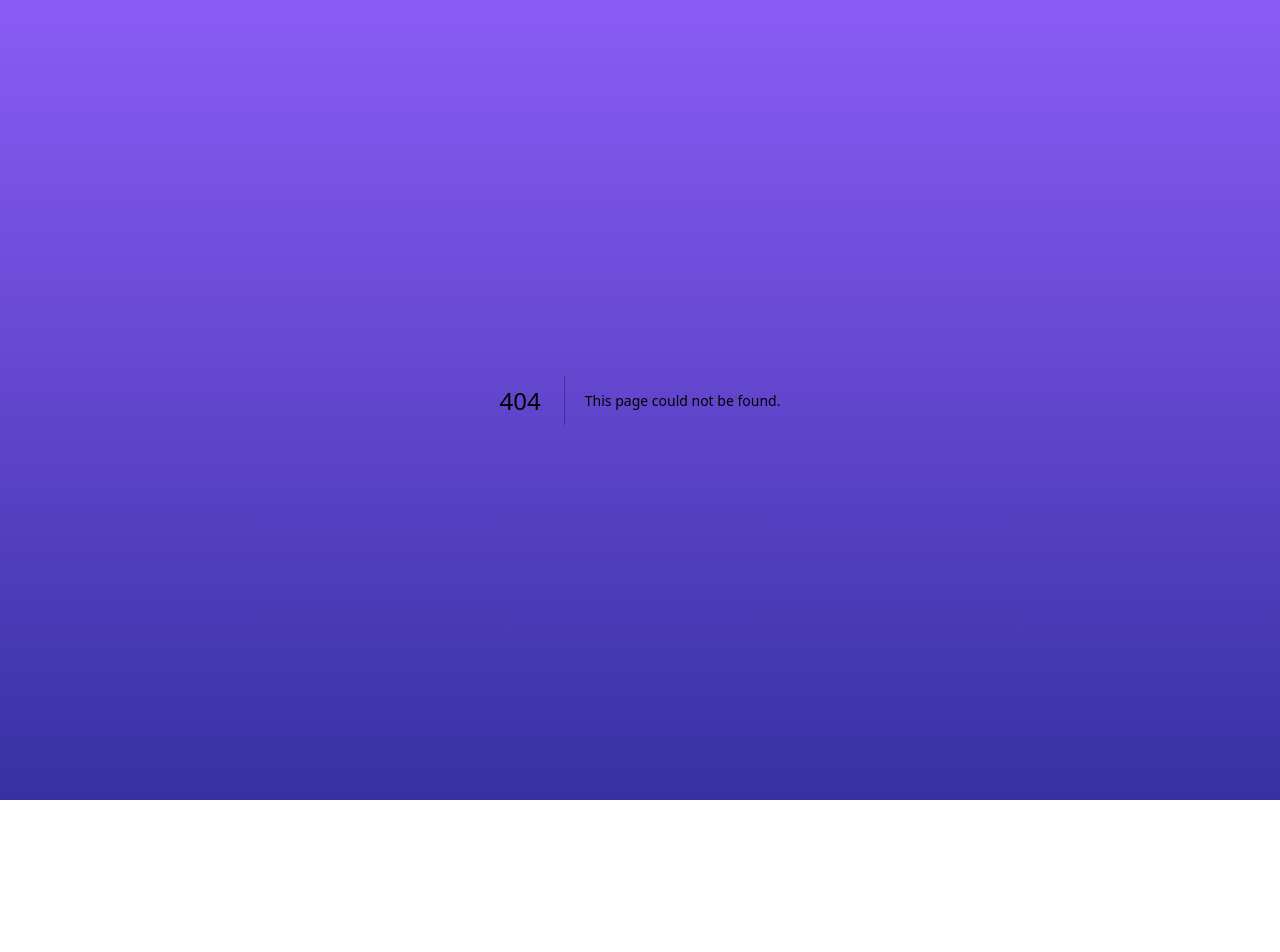
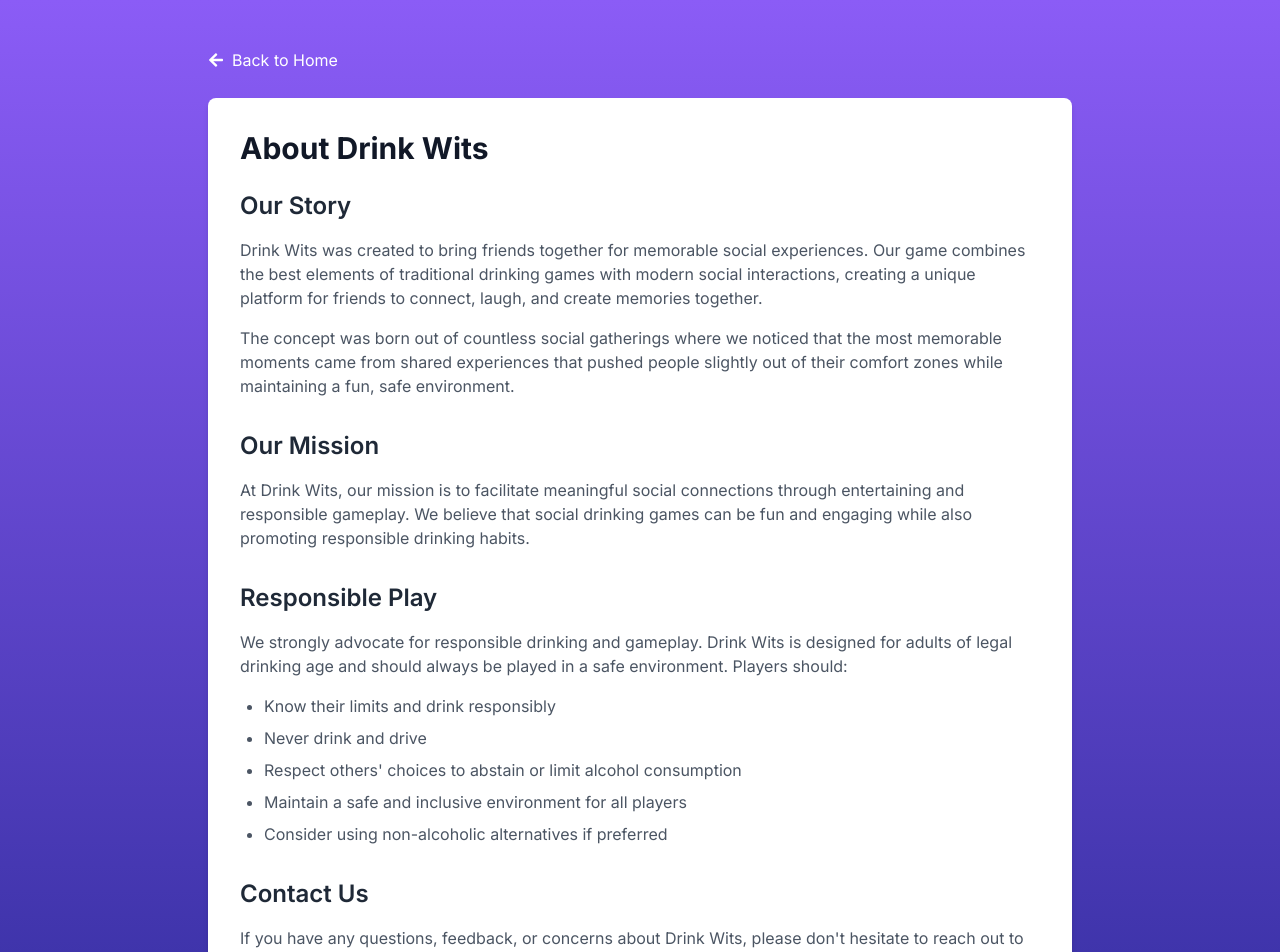
Before and after one commit to Bryan-Cee/drink-wits, a Next.js app: page /about in a window 1280 px wide. Before the commit this address had no page. Shown: the top 952 px of the page. Before the commit the page ends 800 px from the top, so only its background shows below. Built offline with nearby package versions, Linux system fonts and the light colour scheme.

Commit message:
feat: Add About page with app information and responsible drinking guidelines

```diff
--- /dev/null
+++ b/src/app/about/page.tsx
@@ -0,0 +1,57 @@
+import Link from 'next/link';
+import { FaArrowLeft } from 'react-icons/fa';
+
+export default function AboutPage() {
+  return (
+    <div className="container mx-auto px-4 py-12 max-w-4xl">
+      <div className="mb-6">
+        <Link href="/" className="inline-flex items-center text-white hover:text-white/70">
+          <FaArrowLeft className="mr-2" />
+          Back to Home
+        </Link>
+      </div>
+
+      <div className="bg-white dark:bg-gray-800 rounded-lg shadow-md p-8">
+        <h1 className="text-3xl font-bold text-gray-900 dark:text-white mb-6">About Drink Wits</h1>
+
+        <section className="mb-8">
+          <h2 className="text-2xl font-semibold text-gray-800 dark:text-white mb-4">Our Story</h2>
+          <p className="text-gray-600 dark:text-gray-300 mb-4">
+            Drink Wits was created to bring friends together for memorable social experiences. Our game combines the best elements of traditional drinking games with modern social interactions, creating a unique platform for friends to connect, laugh, and create memories together.
+          </p>
+          <p className="text-gray-600 dark:text-gray-300">
+            The concept was born out of countless social gatherings where we noticed that the most memorable moments came from shared experiences that pushed people slightly out of their comfort zones while maintaining a fun, safe environment.
+          </p>
+        </section>
+
+        <section className="mb-8">
+          <h2 className="text-2xl font-semibold text-gray-800 dark:text-white mb-4">Our Mission</h2>
+          <p className="text-gray-600 dark:text-gray-300">
+            At Drink Wits, our mission is to facilitate meaningful social connections through entertaining and responsible gameplay. We believe that social drinking games can be fun and engaging while also promoting responsible drinking habits.
+          </p>
+        </section>
+
+        <section className="mb-8">
+          <h2 className="text-2xl font-semibold text-gray-800 dark:text-white mb-4">Responsible Play</h2>
+          <p className="text-gray-600 dark:text-gray-300 mb-4">
+            We strongly advocate for responsible drinking and gameplay. Drink Wits is designed for adults of legal drinking age and should always be played in a safe environment. Players should:
+          </p>
+          <ul className="list-disc pl-6 text-gray-600 dark:text-gray-300 space-y-2">
+            <li>Know their limits and drink responsibly</li>
+            <li>Never drink and drive</li>
+            <li>Respect others' choices to abstain or limit alcohol consumption</li>
+            <li>Maintain a safe and inclusive environment for all players</li>
+            <li>Consider using non-alcoholic alternatives if preferred</li>
+          </ul>
+        </section>
+
+        <section>
+          <h2 className="text-2xl font-semibold text-gray-800 dark:text-white mb-4">Contact Us</h2>
+          <p className="text-gray-600 dark:text-gray-300">
+            If you have any questions, feedback, or concerns about Drink Wits, please don't hesitate to reach out to us at support@drinkwits.com.
+          </p>
+        </section>
+      </div>
+    </div>
+  );
+}
```
